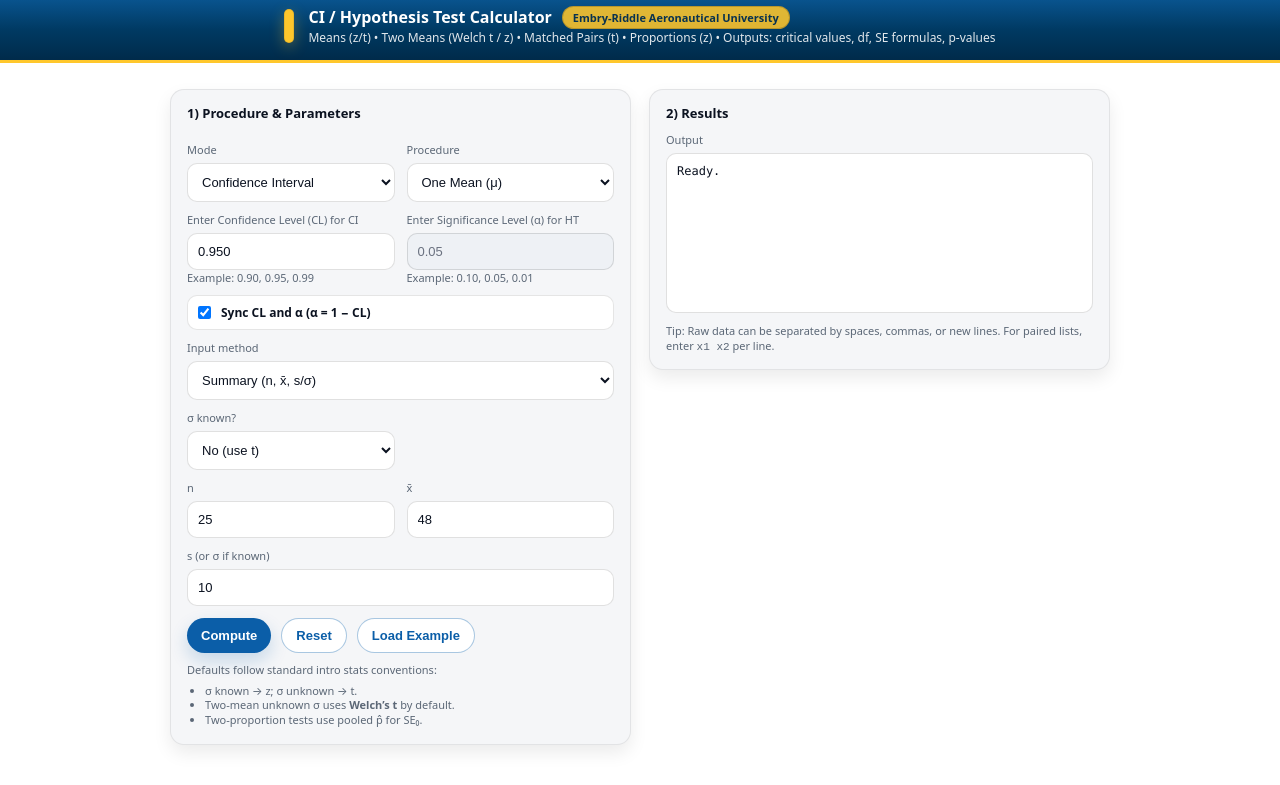
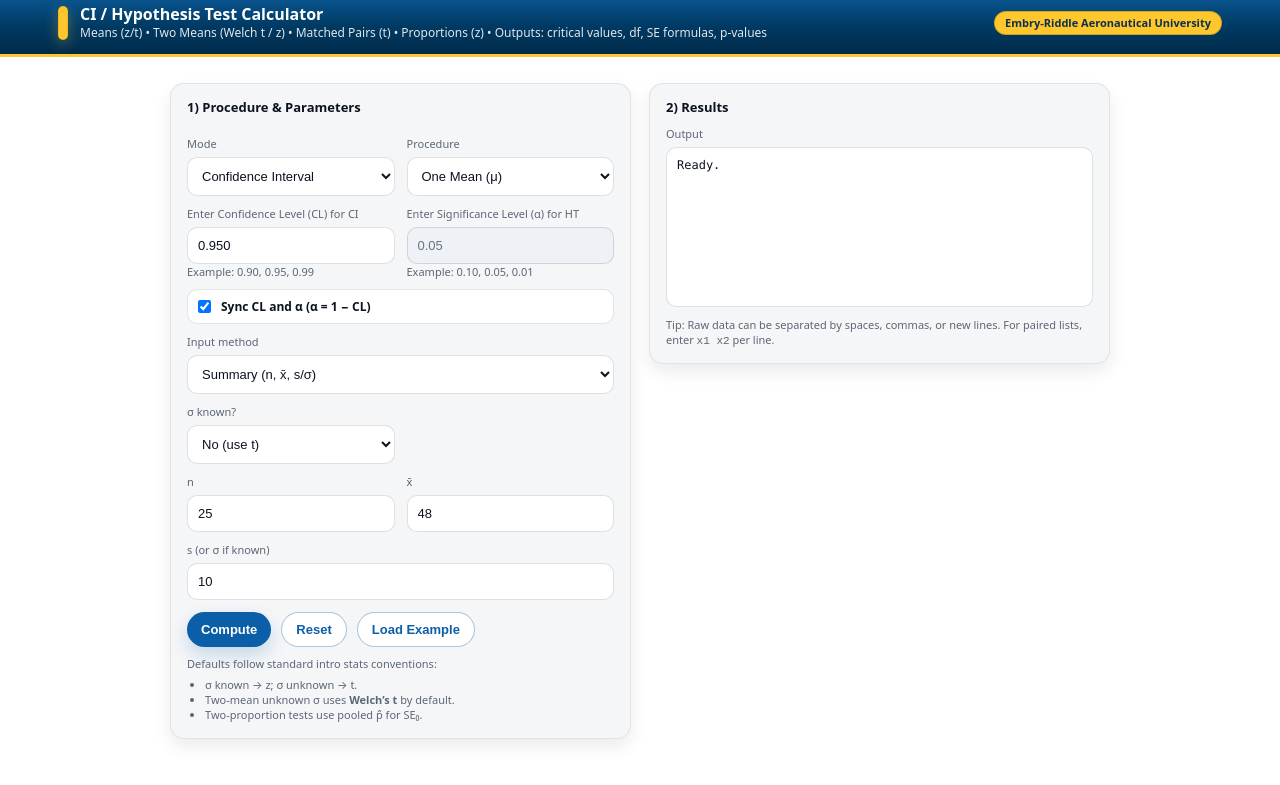
Before and after one commit to Mathwiz961/CIHTCalculator, a plain HTML site: page index.html in a window 1280 px wide. Shown: the part 80-865 px from the top of the page. Drawn offline with Linux system fonts and the light colour scheme.

Commit message:
Update index.html

```diff
--- a/index.html
+++ b/index.html
@@ -40,8 +40,12 @@
       padding:14px 0;
     }
 .bannerInner{
-      max-width:1200px; margin:0 auto; padding:0 18px;
-      display:flex; align-items:center; justify-content:center; gap:14px;
+  max-width:1200px;
+  margin:0 auto;
+  padding:0 18px;
+  display:flex;
+  align-items:center;
+  justify-content:space-between;  /* LEFT + RIGHT */
 }
     .accentPill{
       width:10px; height:34px; border-radius:10px; background:var(--gold);
@@ -56,7 +60,7 @@
       display:inline-block;
       padding:3px 10px;
       border-radius:999px;
-      background:rgba(255,199,44,.88);
+      background:rgba(255,199,44,1);
       color:#08324f;
       font-size:11px;
       font-weight:800;
@@ -153,14 +157,15 @@
 
   <div class="banner">
 <div class="bannerInner">
+  <div style="display:flex; align-items:center; gap:12px;">
     <div class="accentPill" aria-hidden="true"></div>
     <div class="bannerText">
-        <div style="display:flex; align-items:center; gap:10px; flex-wrap:wrap;">
       <div class="h">CI / Hypothesis Test Calculator</div>
-          <span class="erauBadge">Embry-Riddle Aeronautical University</span>
-        </div>
       <div class="sub">Means (z/t) • Two Means (Welch t / z) • Matched Pairs (t) • Proportions (z) • Outputs: critical values, df, SE formulas, p-values</div>
     </div>
+  </div>
+
+  <span class="erauBadge">Embry-Riddle Aeronautical University</span>
 </div>
   </div>
 
```
Lines whose indentation alone changed are shown as unchanged.
